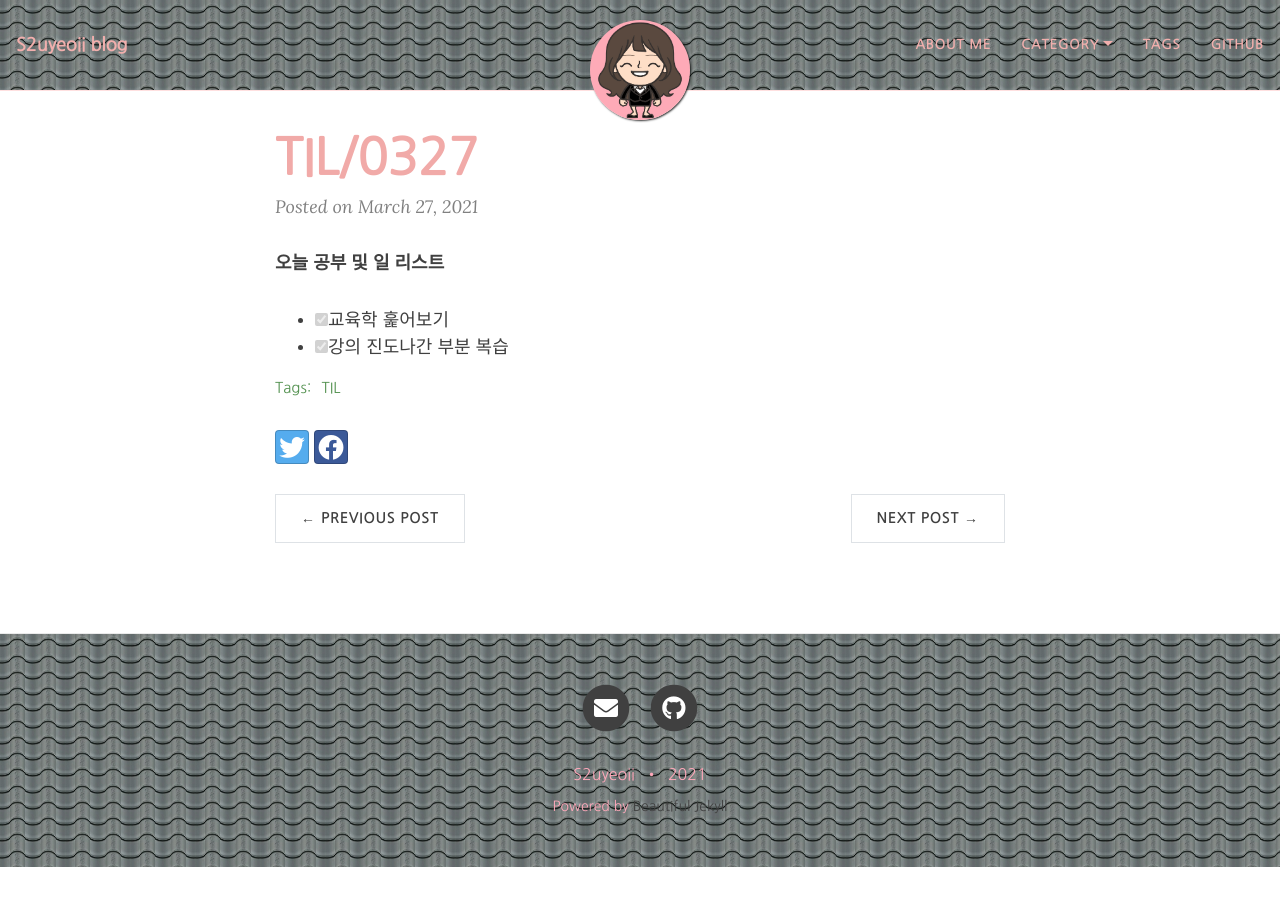
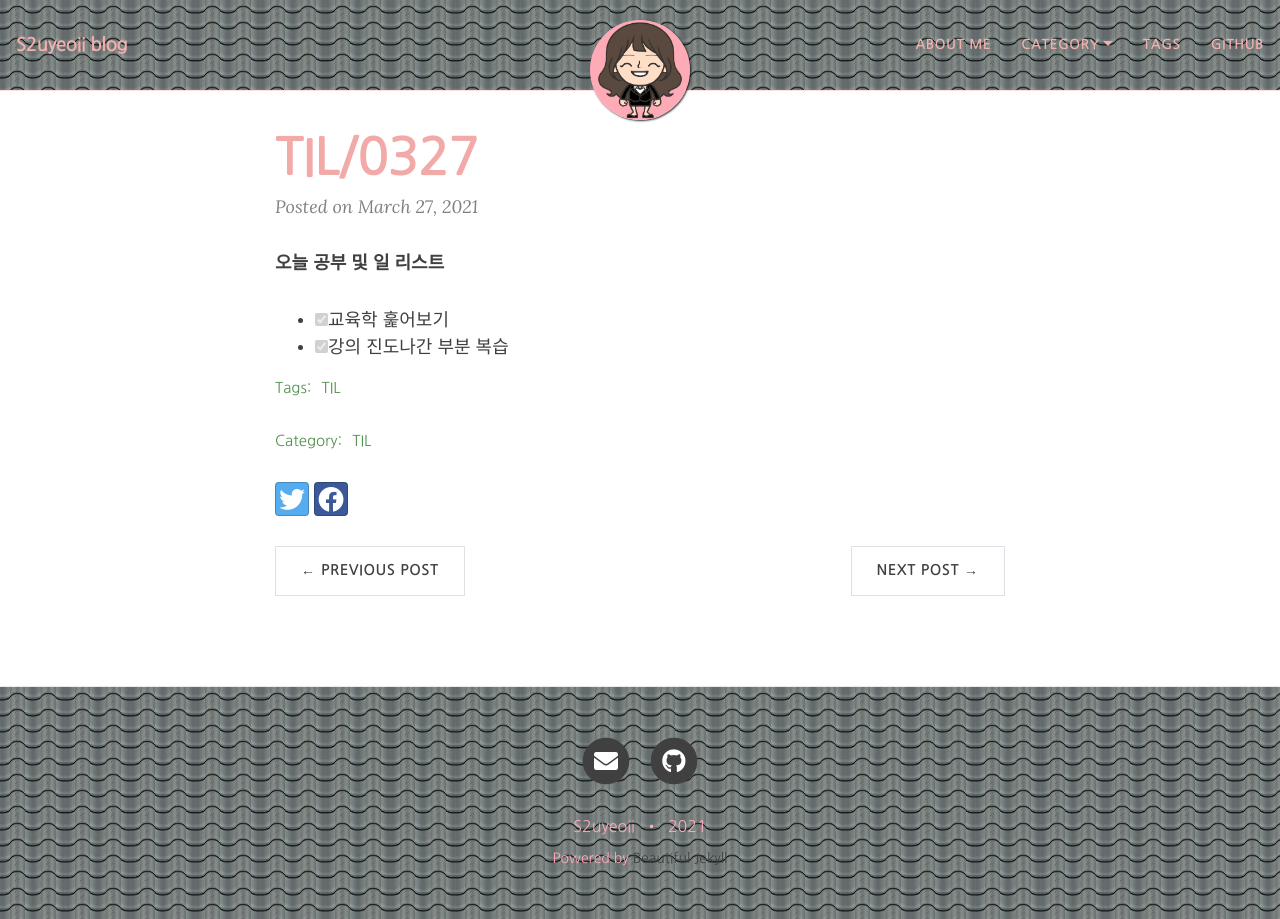
Before and after one commit to yeoneed/yeoneed.github.io, a Jekyll site: the page built from _posts/2021-03-27-TIL-0327.md, in a window 1280 px wide. Built offline with Jekyll 4.4.1, drawn with Linux system fonts in a browser that asks for light colours; nearby versions of some CDN libraries; some web fonts are replaced; comment, search, counter and statistics services are not loaded.

Commit message:
Update post.html

```diff
--- a/_layouts/post.html
+++ b/_layouts/post.html
@@ -52,6 +52,15 @@ layout: base
         </div>
       {% endif %}
 
+      {% if page.category.size > 0 %}
+        <div class="blog-category">
+          <span>Category:</span>
+          {% for category in page.category %}
+            <a href="{{ '/category' | relative_url }}#{{- category -}}">{{- category -}}</a>
+          {% endfor %}
+        </div>
+      {% endif %}
+
       {% if page.after-content %}
         <div class="after-content">
           {% for file in page.after-content %}
```
